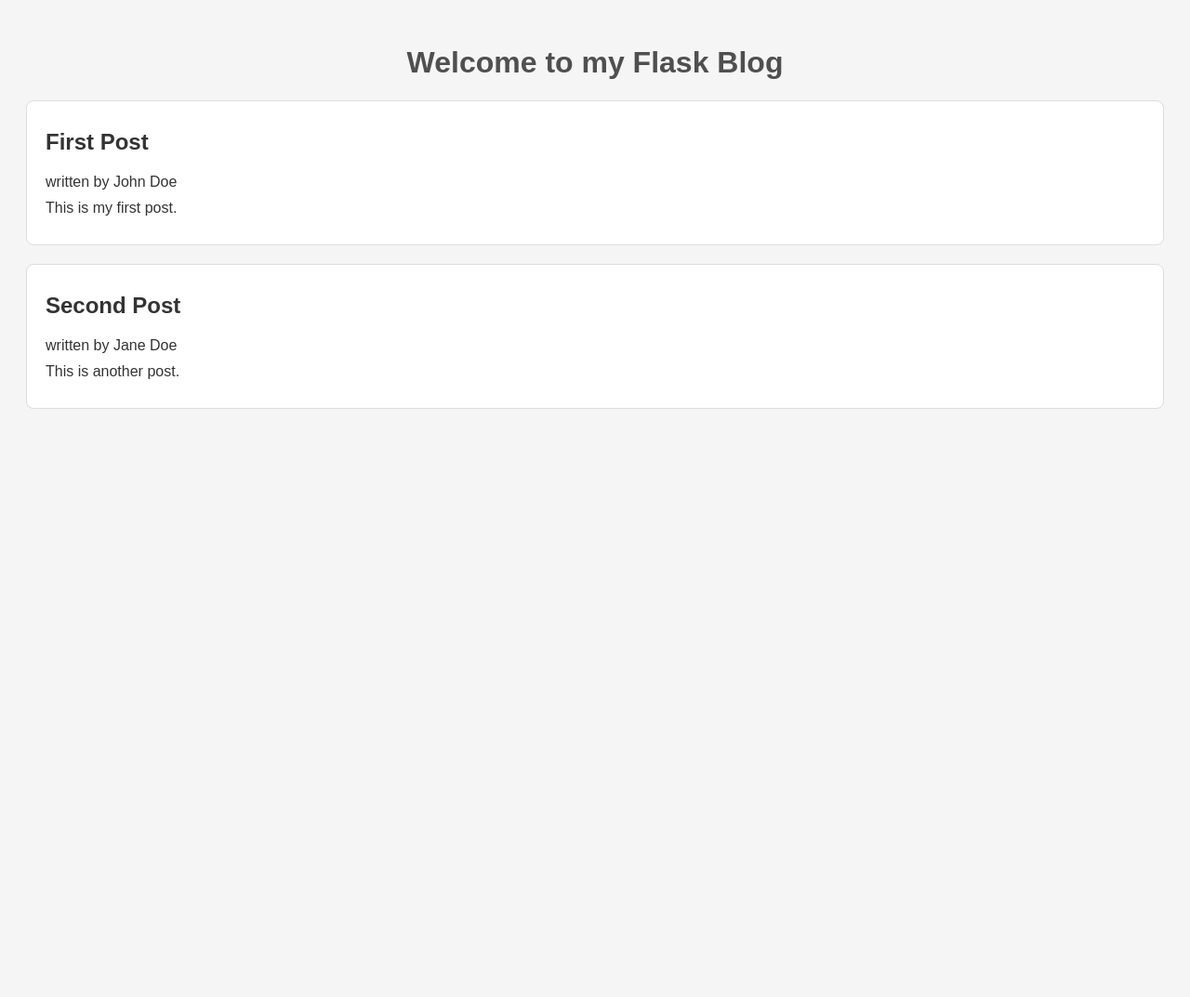
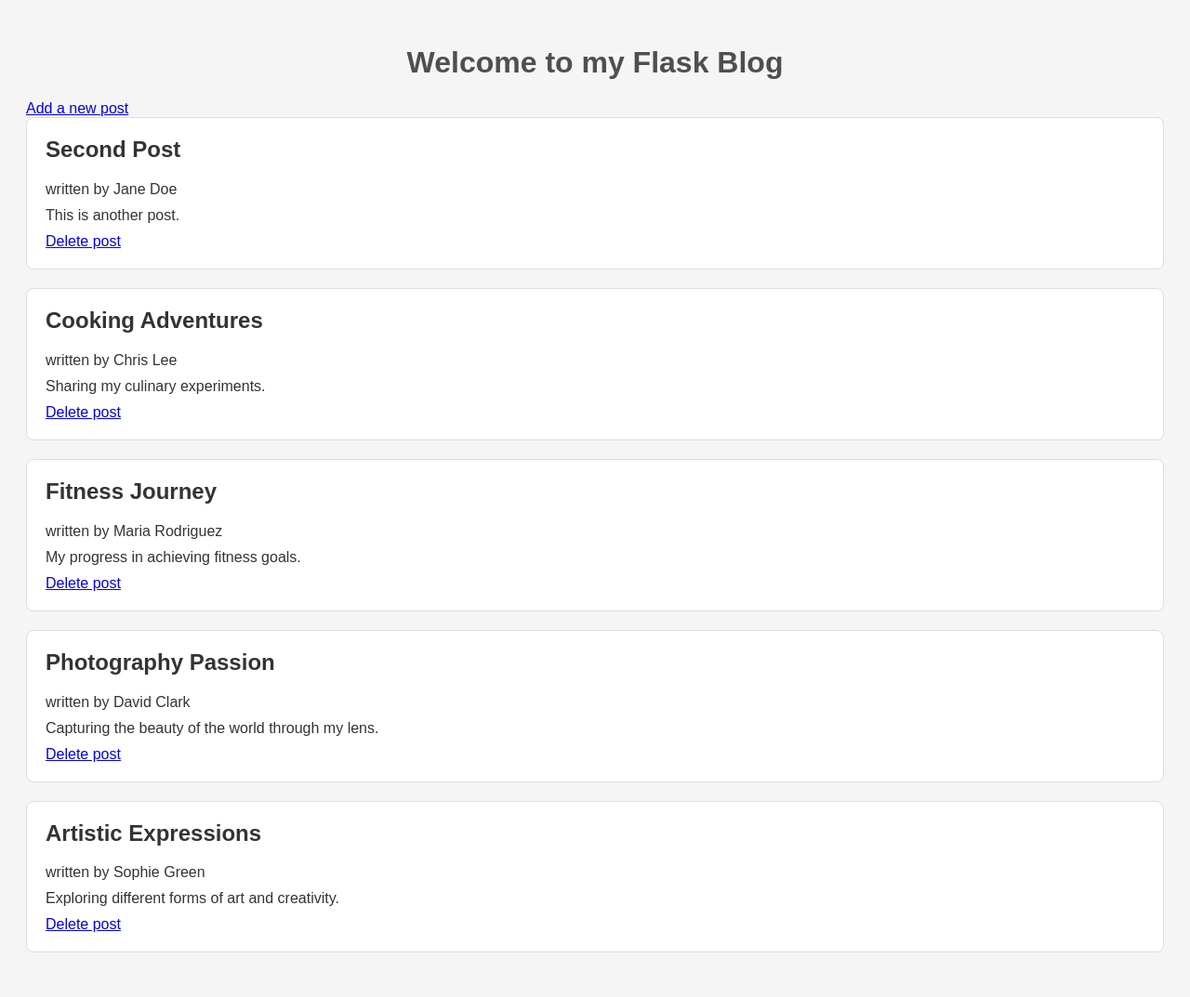
Before and after one commit to AyshaAlHamadi09/flaskblog, a Flask app: page / in a window 1280 px wide. Shown: the whole page at 93% size. Before the commit the page ends 440 px from the top, so only its background shows below. Run offline with Flask 3, Linux system fonts and the light colour scheme.

Commit message:
delete function added

```diff
--- a/app.py
+++ b/app.py
@@ -33,6 +33,21 @@ def add():
         return render_template('add.html', title='new post')
 
 
+@app.route('/delete/<int:post_id>')
+def delete(post_id):
+    with open('data_structure.json', 'r') as all_data:
+        blogposts = json.load(all_data)
+
+    for index, post in enumerate(blogposts):
+        if post['id'] == post_id:
+            del blogposts[index]
+
+    with open('data_structure.json', 'w') as all_data:
+        json.dump(blogposts, all_data)
+
+    return render_template('delete.html', post_id=post_id)
+
+
 
 
 
--- a/data_structure.json
+++ b/data_structure.json
@@ -1,4 +1 @@
-[
-    {"id": 1, "author": "John Doe", "title": "First Post", "content": "This is my first post."},
-    {"id": 2, "author": "Jane Doe", "title": "Second Post", "content": "This is another post."}
-]
+[{"id": 2, "author": "Jane Doe", "title": "Second Post", "content": "This is another post."}, {"id": 9, "author": "Chris Lee", "title": "Cooking Adventures", "content": "Sharing my culinary experiments."}, {"id": 10, "author": "Maria Rodriguez", "title": "Fitness Journey", "content": "My progress in achieving fitness goals."}, {"id": 11, "author": "David Clark", "title": "Photography Passion", "content": "Capturing the beauty of the world through my lens."}, {"id": 12, "author": "Sophie Green", "title": "Artistic Expressions", "content": "Exploring different forms of art and creativity."}]
--- a/templates/add.html
+++ b/templates/add.html
@@ -8,7 +8,7 @@
 </head>
 <body>
 
-<form>
+<form action="/add" method="post">
 
     <label for="author"> name of author: </label><br>
     <input type="text" id="author" name="author" required><br>
--- a/templates/index.html
+++ b/templates/index.html
@@ -10,12 +10,15 @@
 <body>
 <h1>Welcome to my Flask Blog</h1>
 
+<a href="{{ url_for('add') }}">Add a new post</a>
+
 {% for post in blogposts %}
 <div class="post">
 
-    <p> <h2> {{ post['title'] }} </h2> </p>
+    <h2> {{ post['title'] }} </h2>
     <p>written by {{ post['author'] }}</p>
     <p> {{ post['content'] }}</p>
+    <a href="{{ url_for('delete', post_id=post['id']) }}"> Delete post</a>
 
 </div>
 {% endfor %}
```
Also changed, not shown: templates/delete.html (added, +18 -0 lines).
